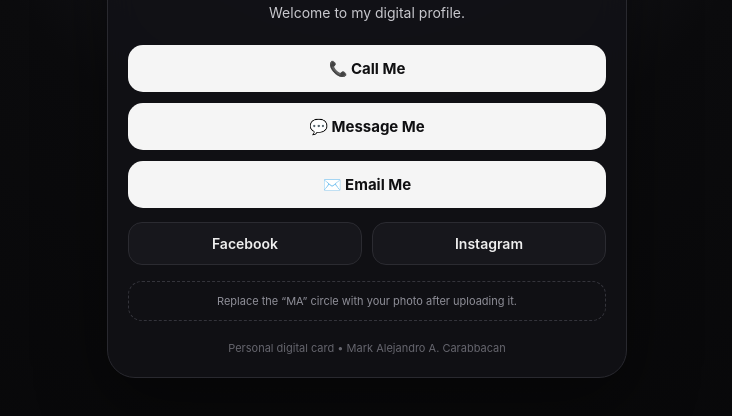
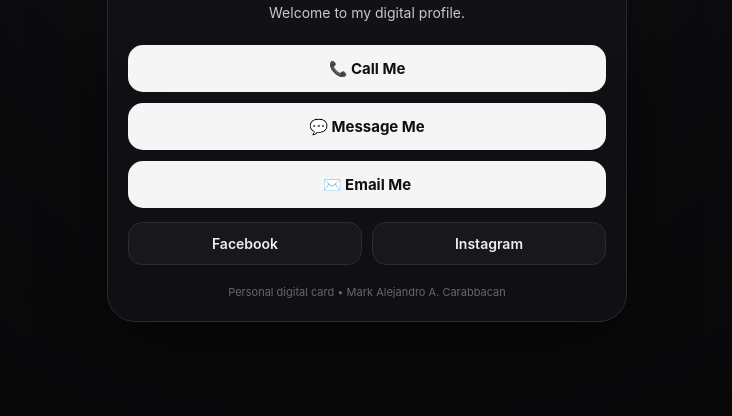
Before and after one commit to Kraam06/Kraam06.github.io, a plain HTML site: page index.html in a window 1280 px wide. Shown: the part 248-664 px from the top of the page, without its empty margins (273-1005 px from the left). Drawn offline with Linux system fonts and the light colour scheme.

Commit message:
Update index.html

```diff
--- a/index.html
+++ b/index.html
@@ -50,7 +50,7 @@
       <a href="https://www.instagram.com/mark_carabbacan?stkn=MTRubGs0OTJzN29zeA%3D%3D&utm_source=qr" target="_blank" rel="noopener">Instagram</a>
     </div>
 
-    <div class="note">Replace the “MA” circle with your photo after uploading it.</div>
+
     <div class="footer">Personal digital card • Mark Alejandro A. Carabbacan</div>
   </section>
 </main>
```
